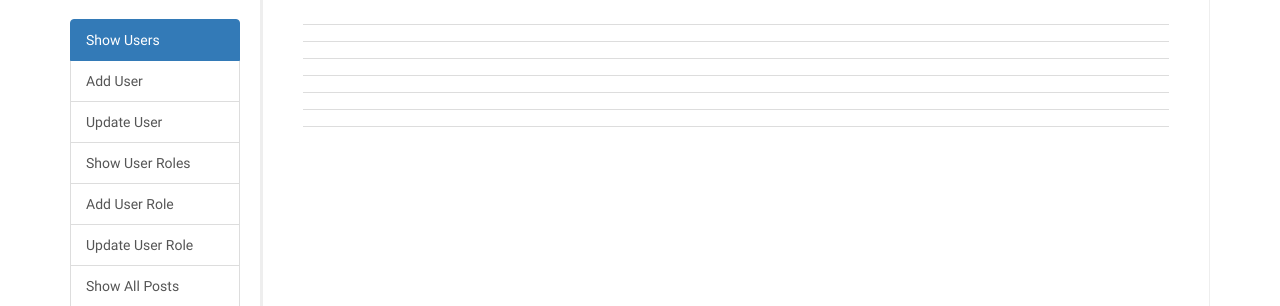
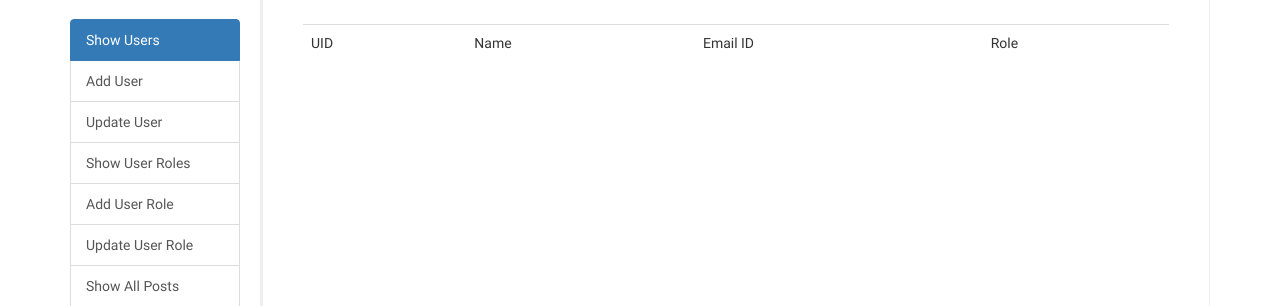
Before and after one commit to akinza/a6news-app, a CodeIgniter app: page /database/admin/users/list in a window 1280 px wide. Shown: the part 51-357 px from the top of the page. Run offline with CodeIgniter, Linux system fonts and the light colour scheme; data that the repository does not hold is empty; some libraries are stand-ins or nearby versions.

Commit message:
Change: fetch all user

```diff
--- a/application/controllers/Admin.php
+++ b/application/controllers/Admin.php
@@ -5,9 +5,9 @@ class Admin extends CI_Controller {
 
 	public function __construct(){
 		parent::__construct();
-		$this->load->model('User_model');
-		$this->load->model('Role_model');
-		$this->load->model('Post_model');
+		$this->load->model('user_model');
+		$this->load->model('role_model');
+		$this->load->model('post_model');
 		$this->load->helper('url_helper');
 	}
 
@@ -18,6 +18,7 @@ class Admin extends CI_Controller {
 	public function users($action)	{
 		$data['sub_view'] = "";
 		if($action === "list"){
+			$data['users'] = $this->user_model->get_all_users();
 			$data['sub_view'] = "admin/user/list_user";
 		}
 		else if($action === 'add'){
--- a/application/views/admin/user/list_user.php
+++ b/application/views/admin/user/list_user.php
@@ -1,25 +1,18 @@
 <div class="f8-sec-inner-block">
   <table class="table table-default">
     <tr>
-      <td></td><td></td><td></td><td></td><td></td><td></td>
+      <td>UID</td>
+      <td>Name</td>
+      <td>Email ID</td>
+      <td>Role</td>
     </tr>
-    <tr>
-      <td></td><td></td><td></td><td></td><td></td><td></td>
-    </tr>
-    <tr>
-      <td></td><td></td><td></td><td></td><td></td><td></td>
-    </tr>
-    <tr>
-      <td></td><td></td><td></td><td></td><td></td><td></td>
-    </tr>
-    <tr>
-      <td></td><td></td><td></td><td></td><td></td><td></td>
-    </tr>
-    <tr>
-      <td></td><td></td><td></td><td></td><td></td><td></td>
-    </tr>
-    <tr>
-      <td></td><td></td><td></td><td></td><td></td><td></td>
-    </tr>
+    <?php foreach ($users as $user) { ?>
+      <tr>
+        <td><?php echo $user['uid']; ?></td>
+        <td><?php echo $user['first_name']; ?> <?php echo $user['last_name']; ?></td>
+        <td><?php echo $user['email_id']; ?></td>
+        <td><?php echo $user['role_id']; ?></td>
+      </tr>
+    <?php } ?>
   </table>
 </div>
```
